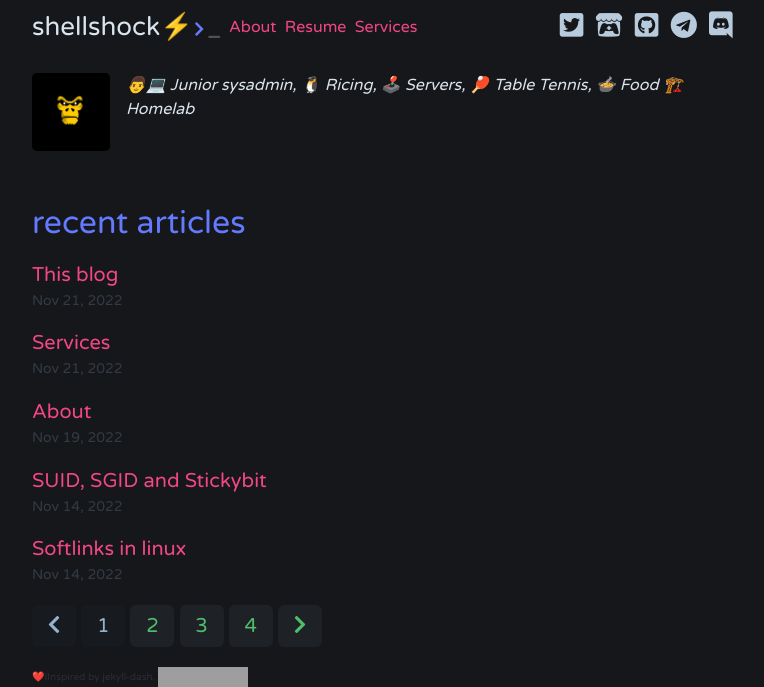
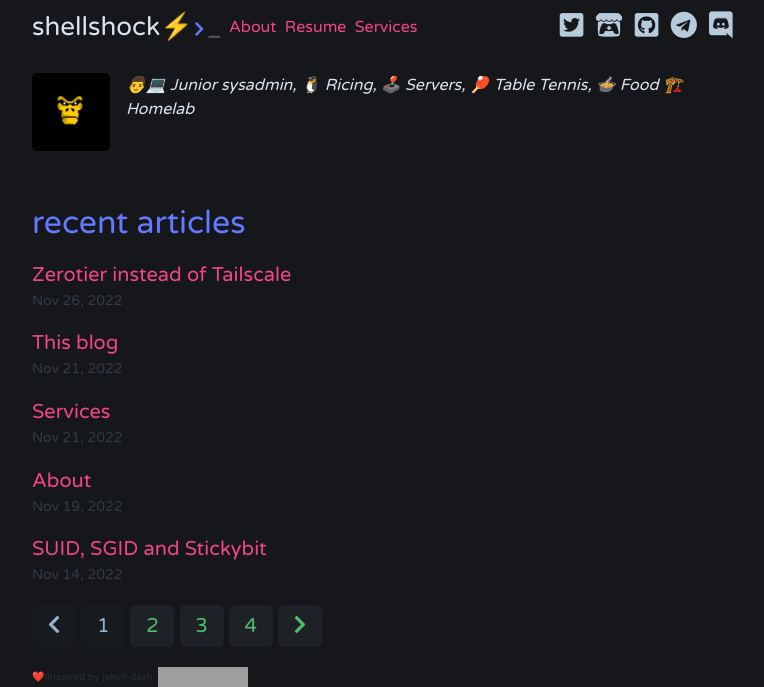
Before and after one commit to depgod/weblog, a Jekyll site: the page built from index.html, in a window 1280 px wide. Shown: the top 687 px of the page, without its empty margins (238-1002 px from the left). Built offline with Jekyll 4.4.1, drawn with Linux system fonts in a browser that asks for light colours; nearby versions of some CDN libraries; the list of posts is cut into pages by our own code; grey boxes are pictures that could not be loaded.

```diff
--- a/_includes/footer.html
+++ b/_includes/footer.html
@@ -4,6 +4,6 @@
       {%- include theme-toggle.html -%}
     </div>
     <br>
-    <rssapp-ticker id="XUXvq5Vu6lgW8j1w"></rssapp-ticker><script src="https://widget.rss.app/v1/ticker.js" type="text/javascript" async></script>
+    <!-- <rssapp-ticker id="XUXvq5Vu6lgW8j1w"></rssapp-ticker><script src="https://widget.rss.app/v1/ticker.js" type="text/javascript" async></script> -->
   </div>
 </footer>
--- /dev/null
+++ b/_posts/2022-11-26-zerotier-instead-of-tailscale.md
@@ -0,0 +1,9 @@
+---
+layout: page
+title: Zerotier instead of Tailscale
+tags: networking
+---
+
+# Zerotier instead of Tailscale
+
+---
```
Also changed, not shown: 15 other files.
